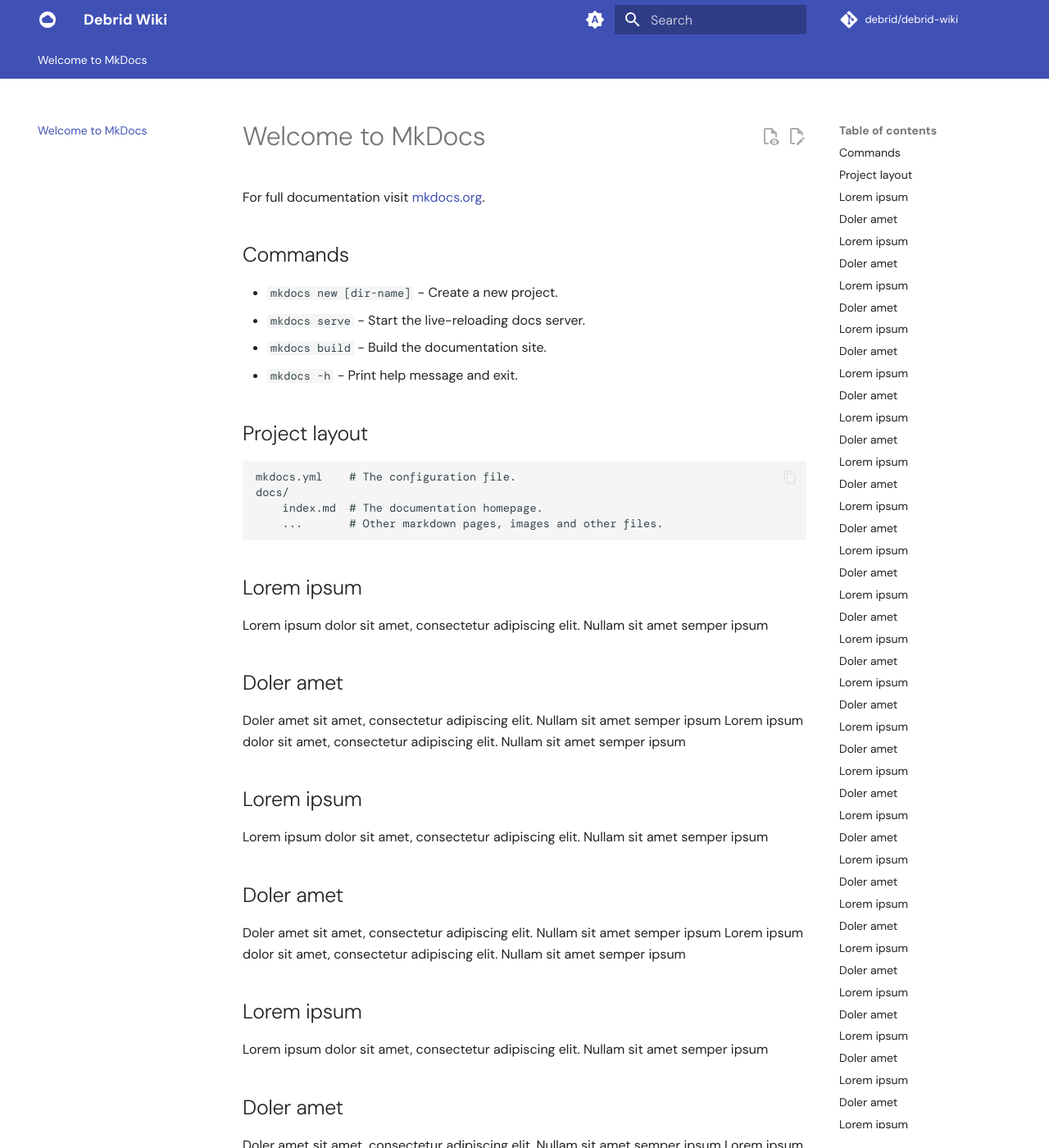
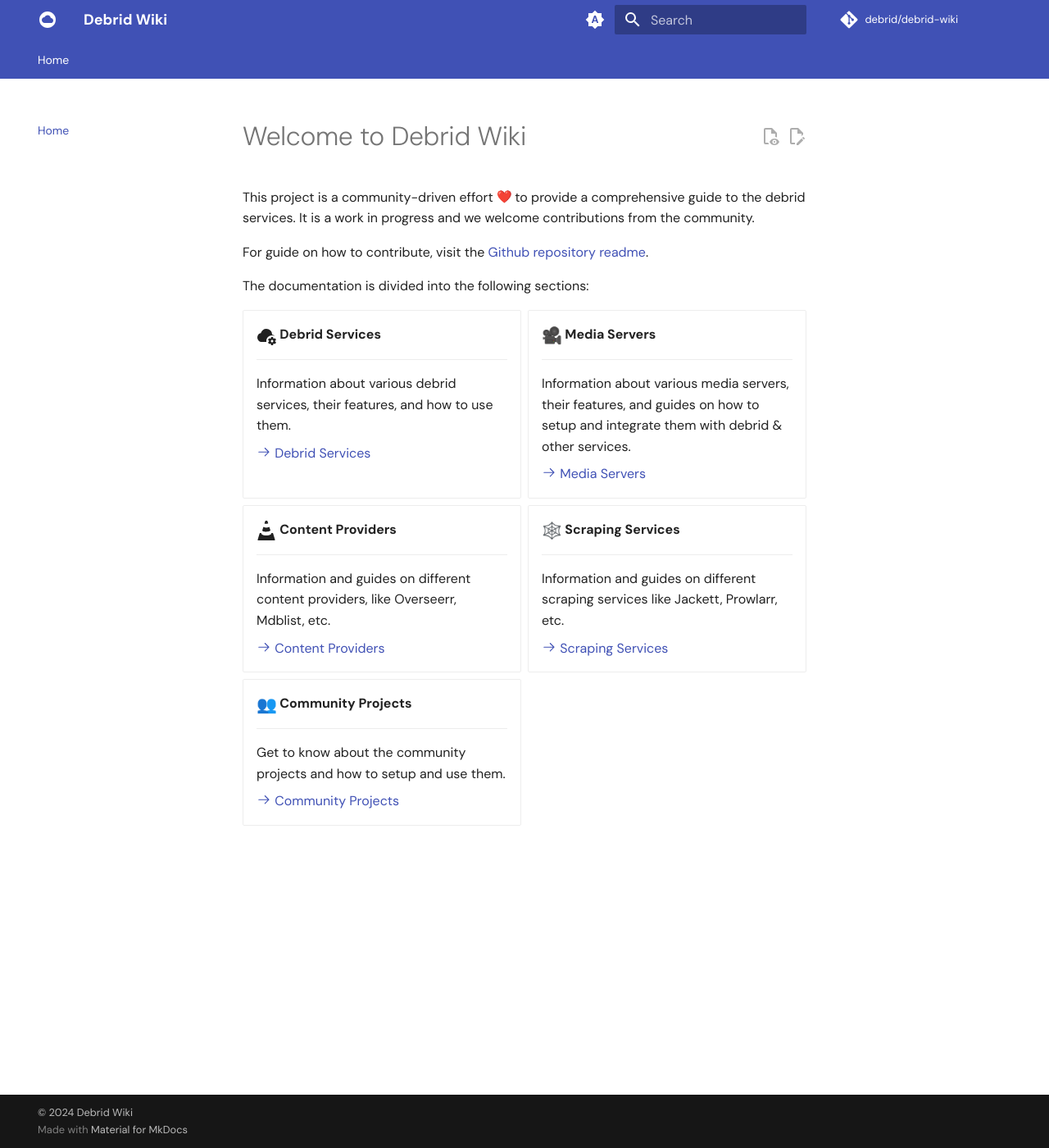
Before and after one commit to W1ck3dDan/debrid-wiki, an MkDocs documentation site: the page built from docs/index.md, in a window 1280 px wide and 1400 px high. Shown: the whole window at 82% size. Built offline with MkDocs 1.6.1 and Material for MkDocs 9.7.7, drawn with Linux system fonts in a browser that asks for light colours; emoji names are drawn with the system emoji font; some web fonts are replaced; comment, search, counter and statistics services are not loaded; some of the changed text lies outside the part shown.

Commit message:
feat: add basic setup (#5)
* fix: gh pages reset the custom domain

* feat: add comments and a lot of other improvements

* feat: add basic index.md info

```diff
--- a/docs/index.md
+++ b/docs/index.md
@@ -1,233 +1,56 @@
-# Welcome to MkDocs
+---
+title: Homepage | Debrid Wiki
+description: Debrid Wiki is a community-driven project that provides information about debrid services, media servers, and other related topics.
+---
 
-For full documentation visit [mkdocs.org](https://www.mkdocs.org).
+# Welcome to Debrid Wiki
 
-## Commands
+This project is a community-driven effort :heart: to provide a comprehensive guide to the debrid services. It is a work in progress and we welcome contributions from the community.
 
-* `mkdocs new [dir-name]` - Create a new project.
-* `mkdocs serve` - Start the live-reloading docs server.
-* `mkdocs build` - Build the documentation site.
-* `mkdocs -h` - Print help message and exit.
+For guide on how to contribute, visit the [Github repository readme](https://github.com/debrid/debrid-wiki?tab=readme-ov-file#contributing).
 
-## Project layout
+The documentation is divided into the following sections:
 
-    mkdocs.yml    # The configuration file.
-    docs/
-        index.md  # The documentation homepage.
-        ...       # Other markdown pages, images and other files.
+<div class="grid cards" markdown>
 
-## Lorem ipsum
+-   :material-cloud-cog:{ .lg .middle } **Debrid Services**
 
-Lorem ipsum dolor sit amet, consectetur adipiscing elit. Nullam sit amet semper ipsum
+    ***
 
-## Doler amet
+    Information about various debrid services, their features, and how to use them.
 
-Doler amet sit amet, consectetur adipiscing elit. Nullam sit amet semper ipsum Lorem ipsum dolor sit amet, consectetur adipiscing elit. Nullam sit amet semper ipsum
+    [:octicons-arrow-right-24: Debrid Services](debrid-services/)
 
+-   :movie_camera:{ .lg .middle } **Media Servers**
 
+    ***
 
-## Lorem ipsum
+    Information about various media servers, their features, and guides on how to setup and integrate them with debrid & other services.
 
-Lorem ipsum dolor sit amet, consectetur adipiscing elit. Nullam sit amet semper ipsum
+    [:octicons-arrow-right-24: Media Servers](media-servers/)
 
-## Doler amet
+-   :simple-vlcmediaplayer:{ .lg .middle } **Content Providers**
 
-Doler amet sit amet, consectetur adipiscing elit. Nullam sit amet semper ipsum Lorem ipsum dolor sit amet, consectetur adipiscing elit. Nullam sit amet semper ipsum
+    ***
 
+    Information and guides on different content providers, like Overseerr, Mdblist, etc.
 
-## Lorem ipsum
+    [:octicons-arrow-right-24: Content Providers](content-providers/)
 
-Lorem ipsum dolor sit amet, consectetur adipiscing elit. Nullam sit amet semper ipsum
+-   :spider_web:{ .lg .middle } **Scraping Services**
 
-## Doler amet
+    ***
 
-Doler amet sit amet, consectetur adipiscing elit. Nullam sit amet semper ipsum Lorem ipsum dolor sit amet, consectetur adipiscing elit. Nullam sit amet semper ipsum
+    Information and guides on different scraping services like Jackett, Prowlarr, etc.
 
+    [:octicons-arrow-right-24: Scraping Services](scraping-services/)
 
-## Lorem ipsum
+-   :busts_in_silhouette:{ .lg .middle } **Community Projects**
 
-Lorem ipsum dolor sit amet, consectetur adipiscing elit. Nullam sit amet semper ipsum
+    ***
 
-## Doler amet
+    Get to know about the community projects and how to setup and use them.
 
-Doler amet sit amet, consectetur adipiscing elit. Nullam sit amet semper ipsum Lorem ipsum dolor sit amet, consectetur adipiscing elit. Nullam sit amet semper ipsum
+    [:octicons-arrow-right-24: Community Projects](community-projects/)
 
-
-## Lorem ipsum
-
-Lorem ipsum dolor sit amet, consectetur adipiscing elit. Nullam sit amet semper ipsum
-
-## Doler amet
-
-Doler amet sit amet, consectetur adipiscing elit. Nullam sit amet semper ipsum Lorem ipsum dolor sit amet, consectetur adipiscing elit. Nullam sit amet semper ipsum
-
-
-## Lorem ipsum
-
-Lorem ipsum dolor sit amet, consectetur adipiscing elit. Nullam sit amet semper ipsum
-
-## Doler amet
-
-Doler amet sit amet, consectetur adipiscing elit. Nullam sit amet semper ipsum Lorem ipsum dolor sit amet, consectetur adipiscing elit. Nullam sit amet semper ipsum
-
-
-## Lorem ipsum
-
-Lorem ipsum dolor sit amet, consectetur adipiscing elit. Nullam sit amet semper ipsum
-
-## Doler amet
-
-Doler amet sit amet, consectetur adipiscing elit. Nullam sit amet semper ipsum Lorem ipsum dolor sit amet, consectetur adipiscing elit. Nullam sit amet semper ipsum
-
-
-## Lorem ipsum
-
-Lorem ipsum dolor sit amet, consectetur adipiscing elit. Nullam sit amet semper ipsum
-
-## Doler amet
-
-Doler amet sit amet, consectetur adipiscing elit. Nullam sit amet semper ipsum Lorem ipsum dolor sit amet, consectetur adipiscing elit. Nullam sit amet semper ipsum
-
-
-## Lorem ipsum
-
-Lorem ipsum dolor sit amet, consectetur adipiscing elit. Nullam sit amet semper ipsum
-
-## Doler amet
-
-Doler amet sit amet, consectetur adipiscing elit. Nullam sit amet semper ipsum Lorem ipsum dolor sit amet, consectetur adipiscing elit. Nullam sit amet semper ipsum
-
-
-## Lorem ipsum
-
-Lorem ipsum dolor sit amet, consectetur adipiscing elit. Nullam sit amet semper ipsum
-
-## Doler amet
-
-Doler amet sit amet, consectetur adipiscing elit. Nullam sit amet semper ipsum Lorem ipsum dolor sit amet, consectetur adipiscing elit. Nullam sit amet semper ipsum
-
-
-## Lorem ipsum
-
-Lorem ipsum dolor sit amet, consectetur adipiscing elit. Nullam sit amet semper ipsum
-
-## Doler amet
-
-Doler amet sit amet, consectetur adipiscing elit. Nullam sit amet semper ipsum Lorem ipsum dolor sit amet, consectetur adipiscing elit. Nullam sit amet semper ipsum
-
-
-## Lorem ipsum
-
-Lorem ipsum dolor sit amet, consectetur adipiscing elit. Nullam sit amet semper ipsum
-
-## Doler amet
-
-Doler amet sit amet, consectetur adipiscing elit. Nullam sit amet semper ipsum Lorem ipsum dolor sit amet, consectetur adipiscing elit. Nullam sit amet semper ipsum
-
-
-## Lorem ipsum
-
-Lorem ipsum dolor sit amet, consectetur adipiscing elit. Nullam sit amet semper ipsum
-
-## Doler amet
-
-Doler amet sit amet, consectetur adipiscing elit. Nullam sit amet semper ipsum Lorem ipsum dolor sit amet, consectetur adipiscing elit. Nullam sit amet semper ipsum
-
-
-## Lorem ipsum
-
-Lorem ipsum dolor sit amet, consectetur adipiscing elit. Nullam sit amet semper ipsum
-
-## Doler amet
-
-Doler amet sit amet, consectetur adipiscing elit. Nullam sit amet semper ipsum Lorem ipsum dolor sit amet, consectetur adipiscing elit. Nullam sit amet semper ipsum
-
-
-## Lorem ipsum
-
-Lorem ipsum dolor sit amet, consectetur adipiscing elit. Nullam sit amet semper ipsum
-
-## Doler amet
-
-Doler amet sit amet, consectetur adipiscing elit. Nullam sit amet semper ipsum Lorem ipsum dolor sit amet, consectetur adipiscing elit. Nullam sit amet semper ipsum
-
-
-## Lorem ipsum
-
-Lorem ipsum dolor sit amet, consectetur adipiscing elit. Nullam sit amet semper ipsum
-
-## Doler amet
-
-Doler amet sit amet, consectetur adipiscing elit. Nullam sit amet semper ipsum Lorem ipsum dolor sit amet, consectetur adipiscing elit. Nullam sit amet semper ipsum
-
-
-## Lorem ipsum
-
-Lorem ipsum dolor sit amet, consectetur adipiscing elit. Nullam sit amet semper ipsum
-
-## Doler amet
-
-Doler amet sit amet, consectetur adipiscing elit. Nullam sit amet semper ipsum Lorem ipsum dolor sit amet, consectetur adipiscing elit. Nullam sit amet semper ipsum
-
-
-## Lorem ipsum
-
-Lorem ipsum dolor sit amet, consectetur adipiscing elit. Nullam sit amet semper ipsum
-
-## Doler amet
-
-Doler amet sit amet, consectetur adipiscing elit. Nullam sit amet semper ipsum Lorem ipsum dolor sit amet, consectetur adipiscing elit. Nullam sit amet semper ipsum
-
-
-## Lorem ipsum
-
-Lorem ipsum dolor sit amet, consectetur adipiscing elit. Nullam sit amet semper ipsum
-
-## Doler amet
-
-Doler amet sit amet, consectetur adipiscing elit. Nullam sit amet semper ipsum Lorem ipsum dolor sit amet, consectetur adipiscing elit. Nullam sit amet semper ipsum
-
-
-## Lorem ipsum
-
-Lorem ipsum dolor sit amet, consectetur adipiscing elit. Nullam sit amet semper ipsum
-
-## Doler amet
-
-Doler amet sit amet, consectetur adipiscing elit. Nullam sit amet semper ipsum Lorem ipsum dolor sit amet, consectetur adipiscing elit. Nullam sit amet semper ipsum
-
-
-## Lorem ipsum
-
-Lorem ipsum dolor sit amet, consectetur adipiscing elit. Nullam sit amet semper ipsum
-
-## Doler amet
-
-Doler amet sit amet, consectetur adipiscing elit. Nullam sit amet semper ipsum Lorem ipsum dolor sit amet, consectetur adipiscing elit. Nullam sit amet semper ipsum
-
-
-## Lorem ipsum
-
-Lorem ipsum dolor sit amet, consectetur adipiscing elit. Nullam sit amet semper ipsum
-
-## Doler amet
-
-Doler amet sit amet, consectetur adipiscing elit. Nullam sit amet semper ipsum Lorem ipsum dolor sit amet, consectetur adipiscing elit. Nullam sit amet semper ipsum
-
-
-## Lorem ipsum
-
-Lorem ipsum dolor sit amet, consectetur adipiscing elit. Nullam sit amet semper ipsum
-
-## Doler amet
-
-Doler amet sit amet, consectetur adipiscing elit. Nullam sit amet semper ipsum Lorem ipsum dolor sit amet, consectetur adipiscing elit. Nullam sit amet semper ipsum
-
-
-## Lorem ipsum
-
-Lorem ipsum dolor sit amet, consectetur adipiscing elit. Nullam sit amet semper ipsum
-
-## Doler amet
-
-Doler amet sit amet, consectetur adipiscing elit. Nullam sit amet semper ipsum Lorem ipsum dolor sit amet, consectetur adipiscing elit. Nullam sit amet semper ipsum
+</div>
--- /dev/null
+++ b/giscus.json
@@ -0,0 +1,5 @@
+{
+    "origins": ["https://debrid.wiki"],
+    "originsRegex": ["http://localhost:[0-9]+"],
+    "defaultCommentOrder": "newest"
+}
--- a/mkdocs.yml
+++ b/mkdocs.yml
@@ -1,11 +1,14 @@
 site_name: Debrid Wiki
 site_url: https://debrid.wiki/
-site_description: All about debrid services and related in one place
+site_description: Unlock the full potential of the debrid services
 repo_name: debrid/debrid-wiki
 repo_url: https://github.com/debrid/debrid-wiki
 edit_uri: edit/main/docs/
+
+# Theme configuration
 theme:
   name: material
+  custom_dir: overrides
   features:
     - announce.dismiss
     - content.action.edit
@@ -54,6 +57,8 @@
   icon:
     logo: material/cloud-circle
   favicon: assets/logo.png
+
+# Plugins
 plugins:
   - social
   - search:
@@ -63,6 +68,8 @@
   - git-committers:
       repository: debrid/debrid-wiki
       branch: main
+
+# Markdown extensions
 markdown_extensions:
   - abbr
   - admonition
@@ -104,6 +111,8 @@
   - pymdownx.tilde
   - tables
   - pymdownx.snippets
+
+# Extra configuration
 extra:
   homepage: https://debrid.wiki
   status:
@@ -116,3 +125,6 @@
         link: https://discord.gg/wDgVdH8vNM
 copyright: |
   &copy; 2024 <a href="https://debrid.wiki">Debrid Wiki</a>
+
+nav:
+  - Home: index.md
--- /dev/null
+++ b/overrides/partials/comments.html
@@ -0,0 +1,57 @@
+{% if page.meta.comments %}
+<h2 id="__comments">{{ lang.t("meta.comments") }}</h2>
+<!-- Insert generated snippet here -->
+<script
+    src="https://giscus.app/client.js"
+    data-repo="debrid/debrid-wiki"
+    data-repo-id="R_kgDOLPHWSQ"
+    data-category="Comments"
+    data-category-id="DIC_kwDOLPHWSc4CdIZD"
+    data-mapping="pathname"
+    data-strict="0"
+    data-reactions-enabled="1"
+    data-emit-metadata="1"
+    data-input-position="top"
+    data-theme="preferred_color_scheme"
+    data-lang="en"
+    data-loading="lazy"
+    crossorigin="anonymous"
+    async
+></script>
+
+<!-- Synchronize Giscus theme with palette -->
+<script>
+    var giscus = document.querySelector("script[src*=giscus]");
+
+    // Set palette on initial load
+    var palette = __md_get("__palette");
+    if (palette && typeof palette.color === "object") {
+        var theme =
+            palette.color.scheme === "slate" ? "transparent_dark" : "light";
+
+        // Instruct Giscus to set theme
+        giscus.setAttribute("data-theme", theme);
+    }
+
+    // Register event handlers after documented loaded
+    document.addEventListener("DOMContentLoaded", function () {
+        var ref = document.querySelector("[data-md-component=palette]");
+        ref.addEventListener("change", function () {
+            var palette = __md_get("__palette");
+            if (palette && typeof palette.color === "object") {
+                var theme =
+                    palette.color.scheme === "slate"
+                        ? "transparent_dark"
+                        : "light";
+
+                // Instruct Giscus to change theme
+                var frame = document.querySelector(".giscus-frame");
+                frame.contentWindow.postMessage(
+                    { giscus: { setConfig: { theme } } },
+                    "https://giscus.app"
+                );
+            }
+        });
+    });
+</script>
+{% endif %}
```
Also changed, not shown: README.md (+58 -3 lines), 2 other files.
